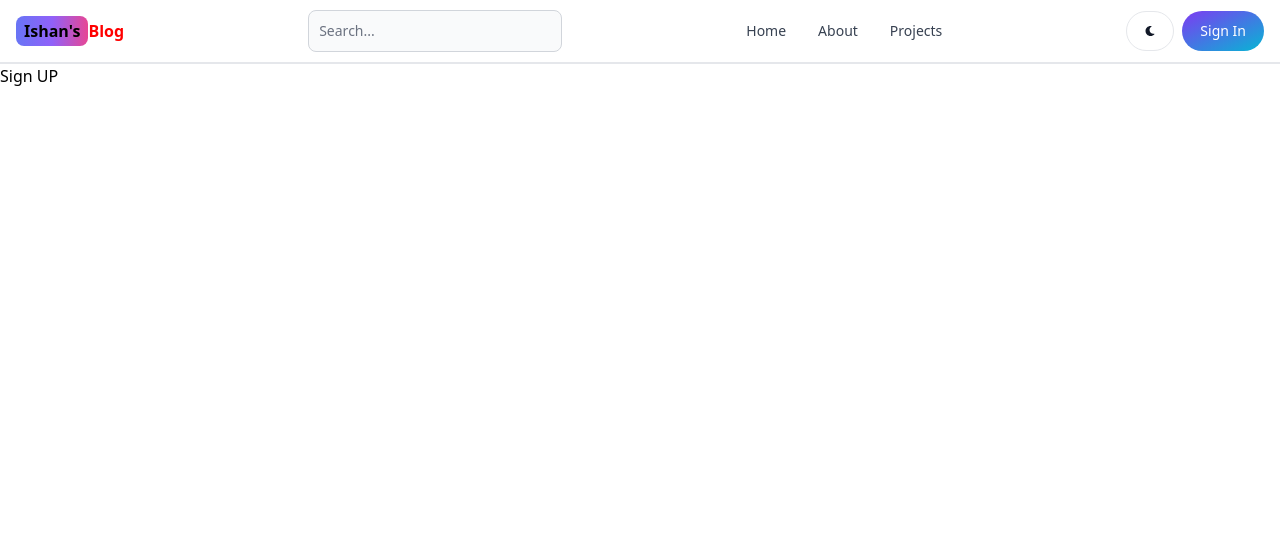
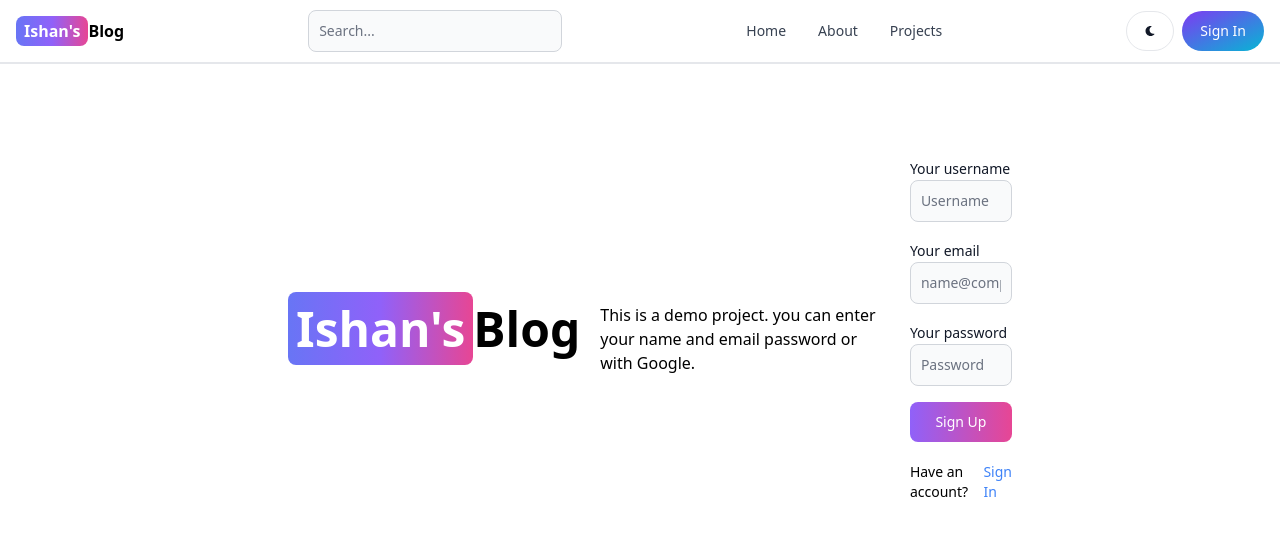
Before and after one commit to ILakshitha/Bloggeer-web-App, a React (Vite) app in the folder client/: page /sign-up in a window 1280 px wide. Shown: the top 536 px of the page. Built offline with nearby package versions, Linux system fonts and the light colour scheme.

Commit message:
create sign up page UI

```diff
--- a/client/src/component/Header.jsx
+++ b/client/src/component/Header.jsx
@@ -11,9 +11,9 @@
     return (
         <Navbar className="border-b-2">
             <Link to="/" className='self-center whitespace-nowrap text-sm:text-xl
-            font-semibold dark:text-white' style={{ color: 'red' }}>
+            font-semibold dark:text-white'>
 
-                <span className="px-2 py-1 bg-gradient-to-r from-indigo-500 via-purple-500 to-pink-500 rounded-lg text-black">
+                <span className="px-2 py-1 bg-gradient-to-r from-indigo-500 via-purple-500 to-pink-500 rounded-lg text-white">
                     Ishan's
                 </span>
                 Blog
--- a/client/src/pages/SignUp.jsx
+++ b/client/src/pages/SignUp.jsx
@@ -1,9 +1,62 @@
-import React from 'react'
+import { Button, Label, TextInput } from 'flowbite-react';
+import React from 'react';
+import { Link } from 'react-router-dom';
 
 export default function SignUp() {
   return (
-    <div>
-      Sign UP
+    <div className='min-h-screen mt-20'>
+      <div className='flex p-3 max-w-3xl mx-auto flex-col md:flex-row md:items-center gap-5'>
+
+
+        {/*left*/}
+        <div className='flex-1'></div>
+        <Link to="/" className='font-bold dark:text-white text-5xl'>
+
+          <span className="px-2 py-1 bg-gradient-to-r from-indigo-500 via-purple-500 to-pink-500 rounded-lg text-white">
+            Ishan's
+          </span>
+          Blog
+        </Link>
+        <p className='text-bold mt-5'>
+         This is a demo project. you can enter your name and email
+         password or with Google.
+
+        </p>
+
+
+
+        {/*right*/}
+        <div className='flex-4'>
+          <form className='flex flex-col gap-4'>
+            <div className=''>
+              <Label value='Your username' />
+              <TextInput type='text'
+              placeholder='Username'
+              id='username'/>
+            </div>
+            <div className=''>
+              <Label value='Your email' />
+              <TextInput type='text'
+              placeholder='name@company.com'
+              id='email'/>
+            </div>
+            <div className=''>
+              <Label value='Your password' />
+              <TextInput type='text'
+              placeholder='Password'
+              id='password'/>
+            </div>
+            <Button gradientDuoTone='purpleToPink' type='submit'>Sign Up</Button>
+          </form>
+          <div className='flex gap-2 text-sm mt-5'>
+            <span>
+              Have an account?
+            </span>
+            <Link to='/sign-in' className='text-blue-500'>Sign In</Link>
+
+          </div>
+        </div>
+      </div>
     </div>
   )
 }
```
